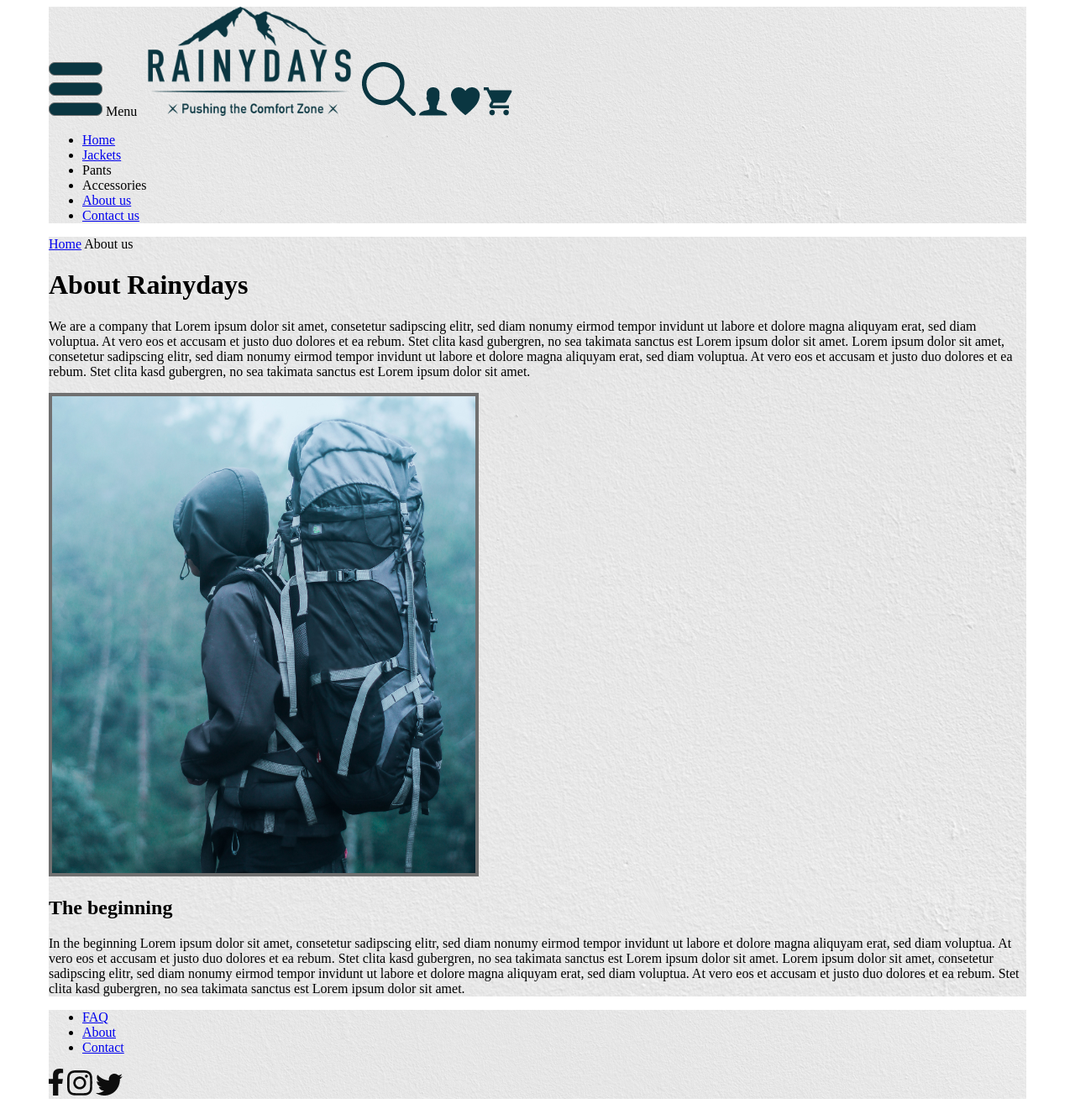
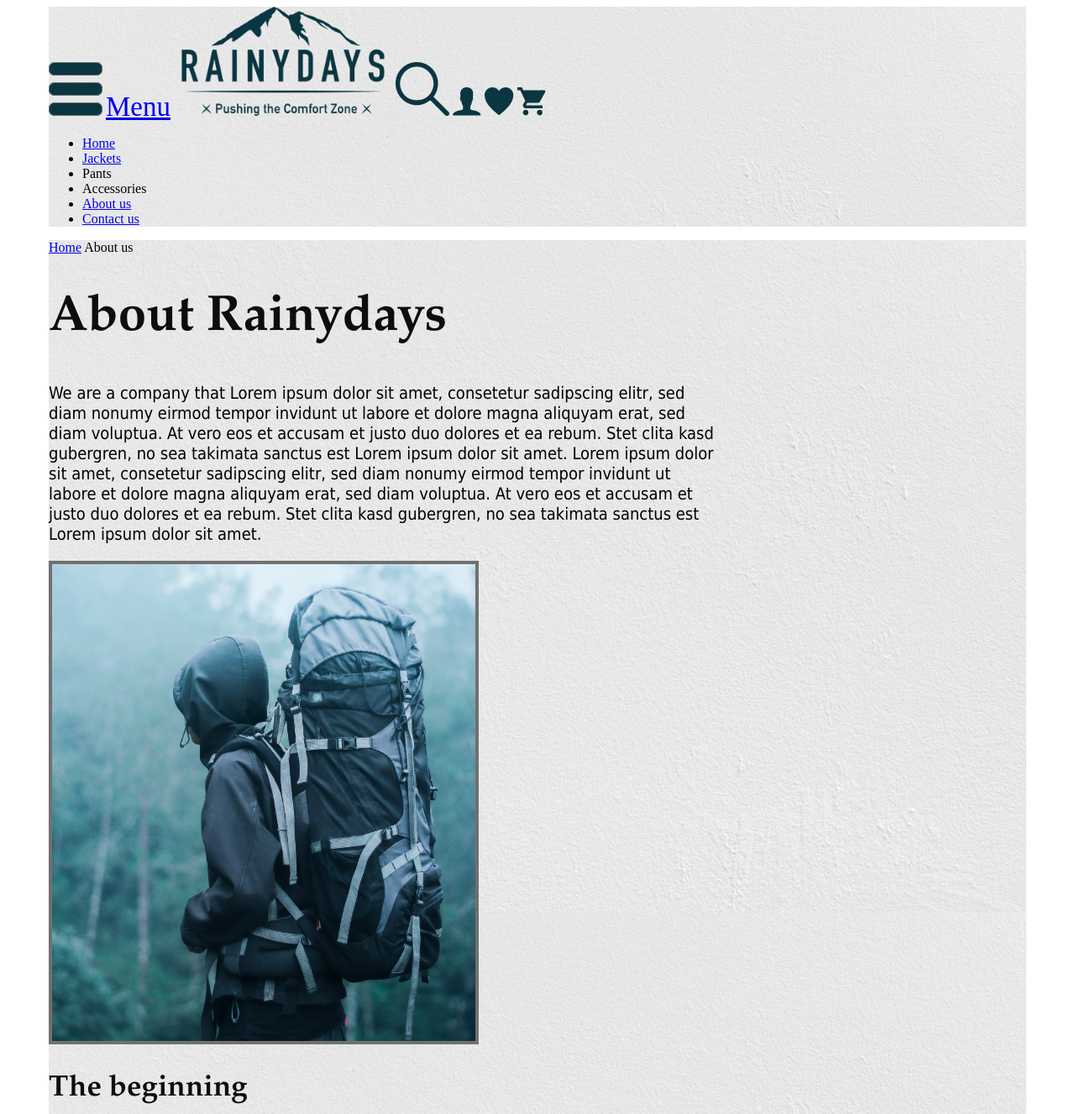
Before and after one commit to EspenAateigen/RainyDays-Project, a plain HTML site: page about.html in a window 1280 px wide. Shown: the top 1327 px of the page at 84% size. Drawn offline with Linux system fonts and the light colour scheme.

Commit message:
Added some more html

```diff
--- a/about.html
+++ b/about.html
@@ -7,9 +7,9 @@
     <link href="/css/styles.css" rel="stylesheet" />
   </head>
   <body>
-    <div class="header">
-      <img src="/images/hamburger-menu.png" alt="menu" />
-      <span>Menu</span>
+    <header>
+        <div class="menubutton"><a href="index.html"><img src="/images/Hamburger.svg" alt="Menu" /></div></a>
+        <p class="menubutton"><a href="index.html">Menu</a></p>
         <a href="index.html"
           ><img src="/images/Logos/rainydays-logo-rz.png" alt="RainyDays logo"
         /></a>
@@ -30,12 +30,13 @@
             <li><a href="contact.html">Contact us</a></li>
           </ul>
         </nav>
-    </div>
+    </header>
     <main>
       <a href="index.html">Home</a>
       <span>About us</span>
       <h1>About Rainydays</h1>
-      <p>
+
+      <p class="aboutp">
         We are a company that Lorem ipsum dolor sit amet, consetetur sadipscing
         elitr, sed diam nonumy eirmod tempor invidunt ut labore et dolore magna
         aliquyam erat, sed diam voluptua. At vero eos et accusam et justo duo
@@ -46,12 +47,15 @@
         justo duo dolores et ea rebum. Stet clita kasd gubergren, no sea
         takimata sanctus est Lorem ipsum dolor sit amet.
       </p>
+
       <img
         src="/images/page-pictures/pexels-lalu-fatoni-732632 resized.png"
         alt="This is for styling"
       />
+
       <h2>The beginning</h2>
-      <p>
+
+      <p class="aboutp">
         In the beginning Lorem ipsum dolor sit amet, consetetur sadipscing
         elitr, sed diam nonumy eirmod tempor invidunt ut labore et dolore magna
         aliquyam erat, sed diam voluptua. At vero eos et accusam et justo duo
@@ -63,23 +67,22 @@
         takimata sanctus est Lorem ipsum dolor sit amet.
       </p>
     </main>
+    <footer>
       <div class="footer">
-      <nav>
-        <ul>
-          <li><a href="index.html">FAQ</a></li>
-          <li><a href="about.html">About</a></li>
-          <li><a href="contact.html">Contact</a></li>
-        </ul>
-      </nav>
-      <img
+        <a class="footnav" href="index.html">FAQ</a>
+        <a class="footnav" href="contact.html">Contact</a>
+        <a class="footnav" href="about.html">About us</a>
+
+
+        <img class="socials"
           src="/images/socials/Icon awesome-facebook-f.png"
           alt="Our Facebook"
         />
-      <img
+        <img class="socials"
           src="/images/socials/Icon awesome-instagram.png"
           alt="Our Instagram"
         />
-      <img src="/images/socials/Icon awesome-twitter.png" alt="Our Twitter" />
-    </div>
+        <img class="socials" src="/images/socials/Icon awesome-twitter.png" alt="Our Twitter" />
+      </footer>
   </body>
 </html>
--- a/css/styles.css
+++ b/css/styles.css
@@ -1,4 +1,4 @@
-.header {
+header {
   position: sticky;
   size: 173px;
   top: 0;
@@ -10,9 +10,21 @@
   background-size: cover;
 }
 
+.menubutton {
+  font-size: 33px;
+  color: #0a3641;
+  text-decoration: none;
+  display: inline;
+}
+
+.menubutton:hover {
+  color: #032d5c;
+}
+
 main {
   margin-left: 50px;
   margin-right: 50px;
+  margin-bottom: 0px;
   background-image: url(/images/background.jpg);
   background-color: rgb(219, 219, 219);
   background-repeat: no-repeat;
@@ -20,8 +32,9 @@ main {
   background-attachment: fixed;
 }
 
-.footer {
-  size: 173px;
+footer {
+  margin-top: 0px;
+  height: 60px;
   top: 0;
   margin-left: 50px;
   margin-right: 50px;
@@ -30,3 +43,53 @@ main {
   background-repeat: no-repeat;
   background-size: cover;
 }
+
+h1 {
+  font-family: "Palatino Linotype";
+  font-size: 60px;
+  font-style: normal;
+  display: block;
+  max-width: 800px;
+  color: #0d0d0d;
+}
+
+h2 {
+  font-family: "Palatino Linotype";
+  font-size: 35px;
+  font-style: normal;
+  display: block;
+  max-width: 800px;
+  color: #0d0d0d;
+}
+
+.aboutp {
+  font-family: Tahoma, Verdana, sans-serif;
+  font-size: 20px;
+  font-style: normal;
+  font-variant: normal;
+  display: block;
+  max-width: 800px;
+}
+
+.footnav {
+  font-family: "Palatino Linotype";
+  font-size: 20px;
+  font-style: normal;
+  color: #0d0d0d;
+  text-decoration: none;
+  padding: 28px;
+}
+
+.footnav:hover {
+  text-decoration: underline;
+  color: #020659;
+}
+
+.socials {
+  float: right;
+  padding: 16px;
+}
+
+.socials:hover {
+  color: #020659;
+}
```
Also changed, not shown: contact.html (+15 -16 lines), index.html (+12 -17 lines), jackets.html (+14 -15 lines), mensjackets.html (+15 -16 lines), womensjackets.html (+15 -16 lines), images/Hamburger.svg (added), images/Hamburgermenu.svg (added). Lines whose indentation alone changed are shown as unchanged.
